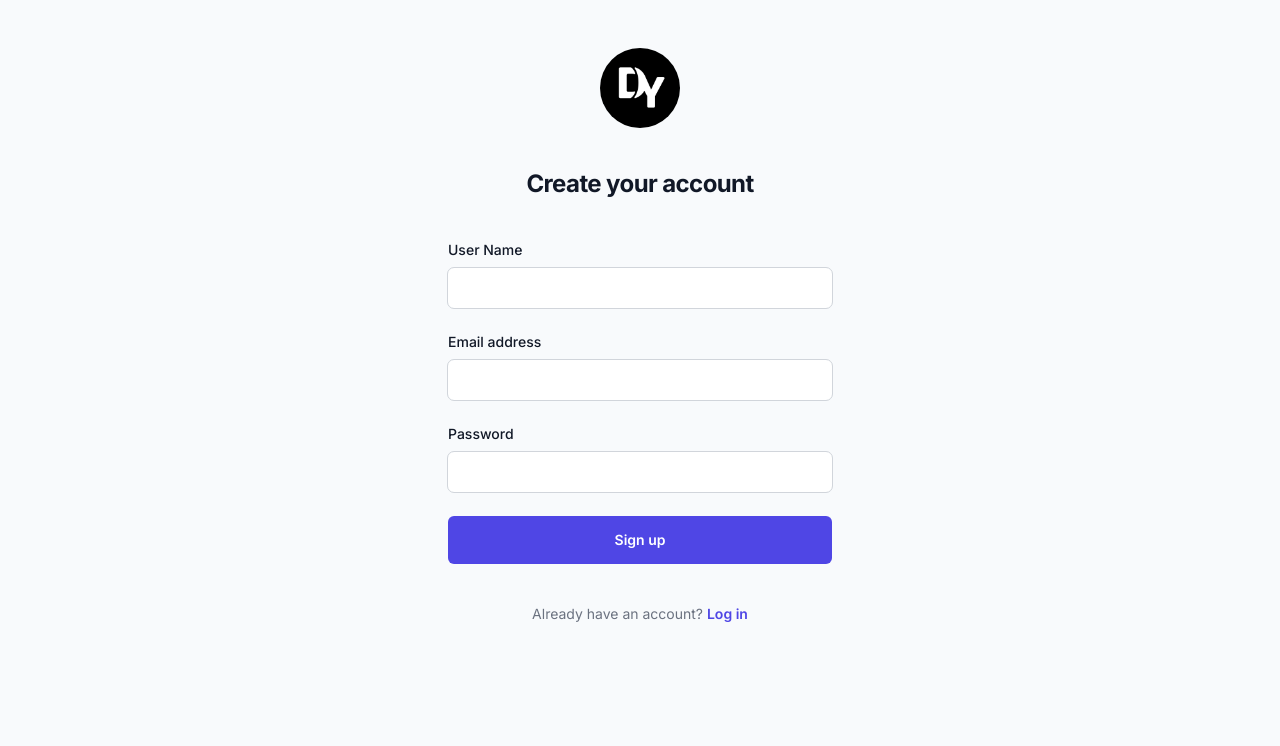
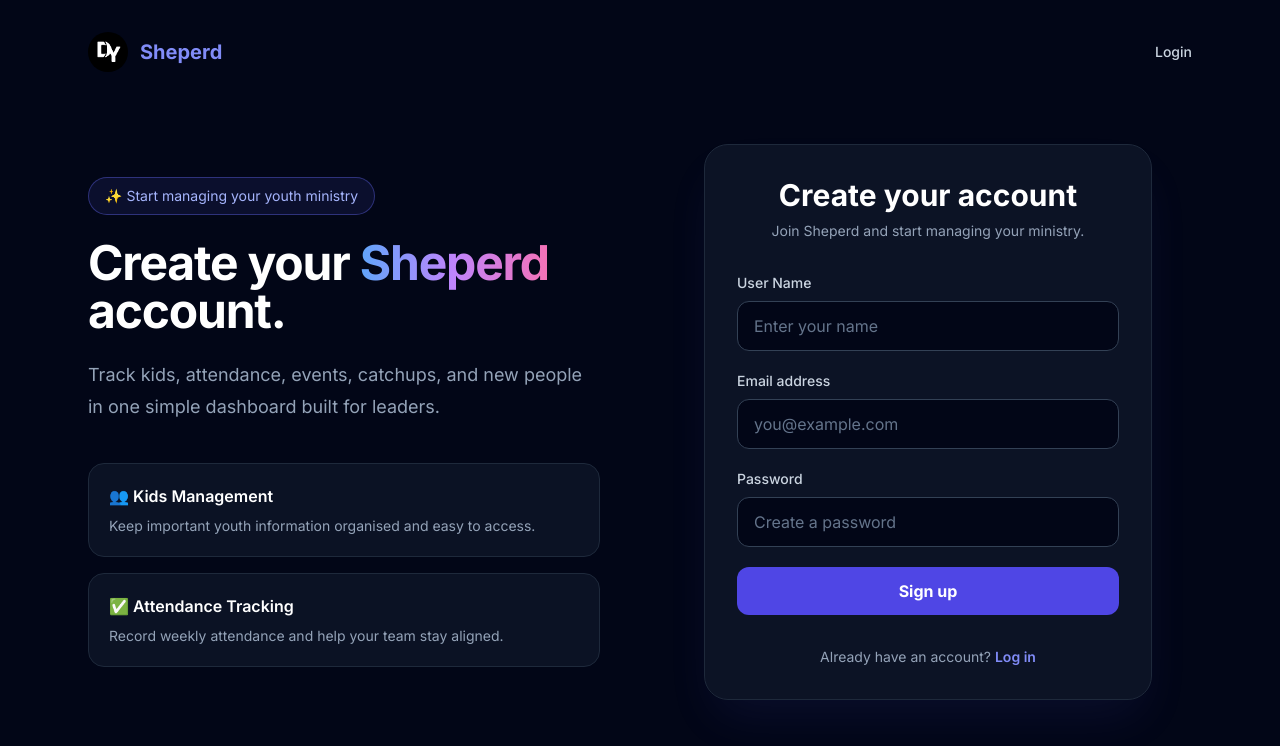
Before and after one commit to jleong23/Sheperd, a React (Vite) app in the folder frontend/: page /signup in a window 1280 px wide. Shown: the top 746 px of the page. Built offline with nearby package versions, Linux system fonts and the light colour scheme; no server answers.

Commit message:
- Redesign login page with modern two-column layout - Redesign signup page to match landing page branding - Refactor authentication UI to reuse AuthForm component - Apply dark theme styling across auth pages - Improve navigation between splash, login and signup pages

```diff
--- a/frontend/src/components/authentication/AuthForm.jsx
+++ b/frontend/src/components/authentication/AuthForm.jsx
@@ -1,3 +1,5 @@
+import { motion } from "framer-motion";
+
 export default function AuthForm({
   fields,
   onSubmit,
@@ -8,33 +10,38 @@ export default function AuthForm({
   return (
     <>
       {error && (
-        <div className="mb-4 rounded-md bg-red-50 p-3 text-sm text-red-600">
+        <div className="mb-5 rounded-xl border border-red-500/40 bg-red-500/10 px-4 py-3 text-sm text-red-300">
           {error}
         </div>
       )}
 
-      <form onSubmit={onSubmit} className="space-y-6">
+      <form onSubmit={onSubmit} className="space-y-5">
         {fields.map(({ label, ...input }) => (
           <div key={input.name}>
-            <label className="block text-sm font-medium text-gray-900">
+            <label className="mb-2 block text-sm font-medium text-slate-300">
               {label}
             </label>
-            <div className="mt-2">
-              <input
-                {...input}
-                value={values[input.name] || ""}
-                className="block w-full rounded-md bg-white px-3 py-2.5 text-gray-900 outline outline-1 outline-gray-300 focus:outline-indigo-600 sm:text-sm"
-              />
-            </div>
+
+            <input
+              {...input}
+              value={values[input.name] || ""}
+              className="w-full rounded-xl border border-slate-700 bg-slate-950 px-4 py-3 text-white outline-none transition placeholder:text-slate-500 focus:border-indigo-500 focus:ring-2 focus:ring-indigo-500/30"
+            />
           </div>
         ))}
 
-        <button
+        <motion.button
+          whileHover={{
+            y: -3,
+            scale: 1.02,
+            boxShadow: "0px 0px 30px rgba(99,102,241,0.35)",
+          }}
+          whileTap={{ scale: 0.97 }}
           type="submit"
-          className="flex w-full justify-center rounded-md bg-indigo-600 px-3 py-3.5 text-sm font-semibold text-white hover:bg-indigo-500"
+          className="w-full rounded-xl bg-indigo-600 px-5 py-3 font-bold text-white transition hover:bg-indigo-500"
         >
           {buttonText}
-        </button>
+        </motion.button>
       </form>
     </>
   );
--- a/frontend/src/components/authentication/LoginPage.jsx
+++ b/frontend/src/components/authentication/LoginPage.jsx
@@ -1,11 +1,11 @@
 import { useAuth } from "../../context/AuthContext";
 import { Link, useNavigate } from "react-router-dom";
 import { useEffect } from "react";
-import AuthForm from "./AuthForm";
 import { useAuthForm } from "../../hooks/useAuthForm";
-import AuthLayout from "./AuthLayout";
 import { login as supabaseLogin } from "../../api/auth";
 import toast from "react-hot-toast";
+import { motion } from "framer-motion";
+import AuthForm from "./AuthForm.jsx";
 
 export default function LoginPage() {
   const { token } = useAuth();
@@ -20,6 +20,7 @@ export default function LoginPage() {
   const handleLogin = async ({ email, password }) => {
     try {
       const { data } = await supabaseLogin({ email, password });
+
       if (data.session) {
         navigate("/");
       }
@@ -33,20 +34,102 @@ export default function LoginPage() {
     useAuthForm(handleLogin);
 
   return (
-    <AuthLayout
-      title="Sign in to your account"
-      footer={
-        <p className="mt-10 text-center text-sm text-gray-500">
-          Don’t have an account?{" "}
+    <div className="min-h-screen bg-slate-950 text-white">
+      <header className="mx-auto flex max-w-6xl items-center justify-between px-6 py-8">
+        <Link to="/welcome" className="flex items-center gap-3">
+          <img
+            src="/dreamersLogo.png"
+            alt="Dreamers"
+            className="h-10 w-10 rounded-full"
+          />
+          <span className="text-xl font-bold text-indigo-400">Sheperd</span>
+        </Link>
+
         <Link
           to="/signup"
-            className="font-semibold text-indigo-600 hover:text-indigo-500"
+          className="rounded-full bg-indigo-600 px-5 py-2 text-sm font-semibold hover:bg-indigo-500"
         >
           Sign up
         </Link>
+      </header>
+
+      <main className="mx-auto grid min-h-[75vh] max-w-6xl items-center gap-12 px-6 py-10 lg:grid-cols-2">
+        <motion.section
+          initial={{ opacity: 0, x: -40 }}
+          animate={{ opacity: 1, x: 0 }}
+          transition={{ duration: 0.7, ease: "easeOut" }}
+          className="hidden lg:block"
+        >
+          <div className="mb-6 w-fit rounded-full border border-indigo-500/40 bg-indigo-500/10 px-4 py-2 text-sm text-indigo-300">
+            👋 Welcome back
+          </div>
+
+          <h1 className="max-w-xl text-5xl font-extrabold tracking-tight">
+            Sign in to{" "}
+            <span className="bg-gradient-to-r from-blue-400 via-purple-400 to-pink-400 bg-clip-text text-transparent">
+              Sheperd
+            </span>
+            .
+          </h1>
+
+          <p className="mt-6 max-w-lg text-lg leading-8 text-slate-400">
+            Continue managing kids, attendance, events, catchups, and follow-ups
+            from your ministry dashboard.
           </p>
-      }
+
+          <div className="mt-10 grid max-w-lg gap-4">
+            <motion.div
+              whileHover={{
+                y: -6,
+                scale: 1.02,
+                boxShadow: "0px 0px 30px rgba(59,130,246,0.25)",
+              }}
+              transition={{ duration: 0.25, ease: "easeOut" }}
+              className="rounded-2xl border border-slate-800 bg-slate-900/70 p-5"
             >
+              <h3 className="font-semibold text-white">📊 Ministry Overview</h3>
+              <p className="mt-2 text-sm text-slate-400">
+                Quickly access the information your team needs each week.
+              </p>
+            </motion.div>
+
+            <motion.div
+              whileHover={{
+                y: -6,
+                scale: 1.02,
+                boxShadow: "0px 0px 30px rgba(168,85,247,0.25)",
+              }}
+              transition={{ duration: 0.25, ease: "easeOut" }}
+              className="rounded-2xl border border-slate-800 bg-slate-900/70 p-5"
+            >
+              <h3 className="font-semibold text-white">✅ Stay Organised</h3>
+              <p className="mt-2 text-sm text-slate-400">
+                Keep attendance, people, and events in one clear system.
+              </p>
+            </motion.div>
+          </div>
+        </motion.section>
+
+        <motion.section
+          initial={{ opacity: 0, y: 40 }}
+          animate={{ opacity: 1, y: 0 }}
+          transition={{ duration: 0.7, ease: "easeOut" }}
+          className="mx-auto w-full max-w-md"
+        >
+          <div className="rounded-3xl border border-slate-800 bg-slate-900/80 p-8 shadow-2xl shadow-indigo-500/10 backdrop-blur">
+            <div className="mb-8 text-center">
+              <h2 className="text-3xl font-bold">Sign in</h2>
+              <p className="mt-2 text-sm text-slate-400">
+                Welcome back. Please enter your details.
+              </p>
+            </div>
+
+            {error && (
+              <div className="mb-5 rounded-xl border border-red-500/40 bg-red-500/10 px-4 py-3 text-sm text-red-300">
+                {error}
+              </div>
+            )}
+
             <AuthForm
               values={values}
               error={error}
@@ -60,6 +143,7 @@ export default function LoginPage() {
                   required: true,
                   autoComplete: "email",
                   onChange: handleChange,
+                  placeholder: "you@example.com",
                 },
                 {
                   name: "password",
@@ -68,9 +152,20 @@ export default function LoginPage() {
                   required: true,
                   autoComplete: "current-password",
                   onChange: handleChange,
+                  placeholder: "Enter your password",
                 },
               ]}
             />
-    </AuthLayout>
+
+            <p className="mt-8 text-center text-sm text-slate-400">
+              Don’t have an account?{" "}
+              <Link to="/signup" className="font-semibold text-indigo-400">
+                Sign up
+              </Link>
+            </p>
+          </div>
+        </motion.section>
+      </main>
+    </div>
   );
 }
--- a/frontend/src/components/authentication/SignUpPage.jsx
+++ b/frontend/src/components/authentication/SignUpPage.jsx
@@ -2,11 +2,11 @@
 import { useAuth } from "../../context/AuthContext";
 import { Link, useNavigate } from "react-router-dom";
 import { useEffect } from "react";
-import AuthForm from "./AuthForm";
 import { useAuthForm } from "../../hooks/useAuthForm";
-import AuthLayout from "./AuthLayout";
 import { signup as supabaseSignup } from "../../api/auth";
 import toast from "react-hot-toast";
+import { motion } from "framer-motion";
+import AuthForm from "./AuthForm.jsx";
 
 export default function SignupPage() {
   const { token } = useAuth();
@@ -21,7 +21,7 @@ export default function SignupPage() {
   const handleSignup = async ({ userName, email, password }) => {
     try {
       const data = await supabaseSignup({ userName, email, password });
-      // If signup requires email confirmation, data.session will be null.
+
       if (data.user && !data.session) {
         toast.success(
           "Account created! Please check your email to verify your account.",
@@ -40,17 +40,88 @@ export default function SignupPage() {
     useAuthForm(handleSignup);
 
   return (
-    <AuthLayout
-      title="Create your account"
-      footer={
-        <p className="mt-10 text-center text-sm text-gray-500">
-          Already have an account?{" "}
-          <Link to="/login" className="font-semibold text-indigo-600">
-            Log in
+    <div className="min-h-screen bg-slate-950 text-white">
+      <header className="mx-auto flex max-w-6xl items-center justify-between px-6 py-8">
+        <Link to="/welcome" className="flex items-center gap-3">
+          <img
+            src="/dreamersLogo.png"
+            alt="Dreamers"
+            className="h-10 w-10 rounded-full"
+          />
+          <span className="text-xl font-bold text-indigo-400">Sheperd</span>
         </Link>
+
+        <Link
+          to="/login"
+          className="text-sm font-medium text-slate-300 hover:text-white"
+        >
+          Login
+        </Link>
+      </header>
+
+      <main className="mx-auto grid min-h-[75vh] max-w-6xl items-center gap-12 px-6 py-10 lg:grid-cols-2">
+        <motion.section
+          initial={{ opacity: 0, x: -40 }}
+          animate={{ opacity: 1, x: 0 }}
+          transition={{ duration: 0.7, ease: "easeOut" }}
+          className="hidden lg:block"
+        >
+          <div className="mb-6 w-fit rounded-full border border-indigo-500/40 bg-indigo-500/10 px-4 py-2 text-sm text-indigo-300">
+            ✨ Start managing your youth ministry
+          </div>
+
+          <h1 className="max-w-xl text-5xl font-extrabold tracking-tight">
+            Create your{" "}
+            <span className="bg-gradient-to-r from-blue-400 via-purple-400 to-pink-400 bg-clip-text text-transparent">
+              Sheperd
+            </span>{" "}
+            account.
+          </h1>
+
+          <p className="mt-6 max-w-lg text-lg leading-8 text-slate-400">
+            Track kids, attendance, events, catchups, and new people in one
+            simple dashboard built for leaders.
           </p>
-      }
+
+          <div className="mt-10 grid max-w-lg gap-4">
+            <div className="rounded-2xl border border-slate-800 bg-slate-900/70 p-5">
+              <h3 className="font-semibold text-white">👥 Kids Management</h3>
+              <p className="mt-2 text-sm text-slate-400">
+                Keep important youth information organised and easy to access.
+              </p>
+            </div>
+
+            <div className="rounded-2xl border border-slate-800 bg-slate-900/70 p-5">
+              <h3 className="font-semibold text-white">
+                ✅ Attendance Tracking
+              </h3>
+              <p className="mt-2 text-sm text-slate-400">
+                Record weekly attendance and help your team stay aligned.
+              </p>
+            </div>
+          </div>
+        </motion.section>
+
+        <motion.section
+          initial={{ opacity: 0, y: 40 }}
+          animate={{ opacity: 1, y: 0 }}
+          transition={{ duration: 0.7, ease: "easeOut" }}
+          className="mx-auto w-full max-w-md"
         >
+          <div className="rounded-3xl border border-slate-800 bg-slate-900/80 p-8 shadow-2xl shadow-indigo-500/10 backdrop-blur">
+            <div className="mb-8 text-center">
+              <h2 className="text-3xl font-bold">Create your account</h2>
+              <p className="mt-2 text-sm text-slate-400">
+                Join Sheperd and start managing your ministry.
+              </p>
+            </div>
+
+            {error && (
+              <div className="mb-5 rounded-xl border border-red-500/40 bg-red-500/10 px-4 py-3 text-sm text-red-300">
+                {error}
+              </div>
+            )}
+
             <AuthForm
               values={values}
               error={error}
@@ -62,6 +133,7 @@ export default function SignupPage() {
                   label: "User Name",
                   required: true,
                   onChange: handleChange,
+                  placeholder: "Enter your name",
                 },
                 {
                   name: "email",
@@ -69,6 +141,7 @@ export default function SignupPage() {
                   label: "Email address",
                   required: true,
                   onChange: handleChange,
+                  placeholder: "you@example.com",
                 },
                 {
                   name: "password",
@@ -76,9 +149,20 @@ export default function SignupPage() {
                   label: "Password",
                   required: true,
                   onChange: handleChange,
+                  placeholder: "Create a password",
                 },
               ]}
             />
-    </AuthLayout>
+
+            <p className="mt-8 text-center text-sm text-slate-400">
+              Already have an account?{" "}
+              <Link to="/login" className="font-semibold text-indigo-400">
+                Log in
+              </Link>
+            </p>
+          </div>
+        </motion.section>
+      </main>
+    </div>
   );
 }
```
Lines whose indentation alone changed are shown as unchanged.
